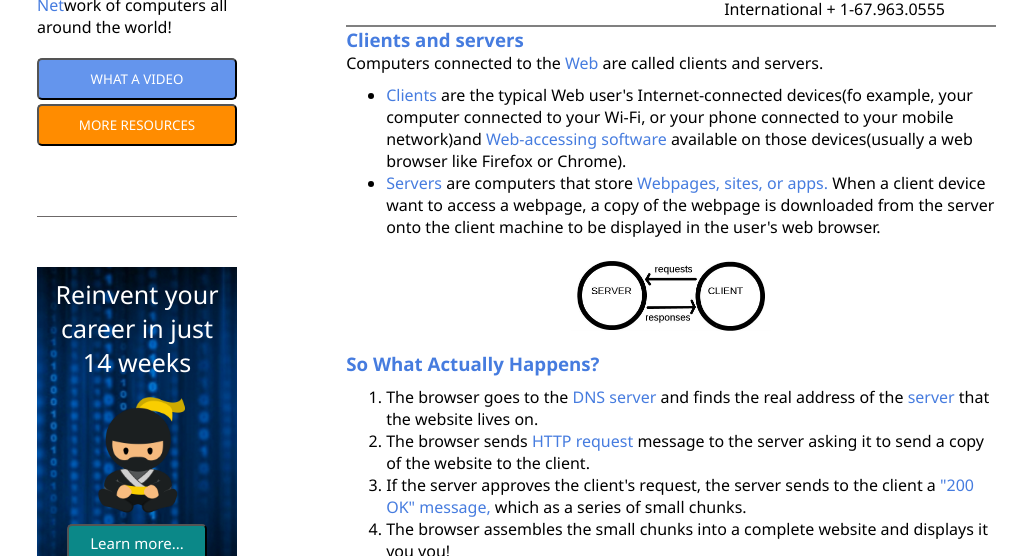
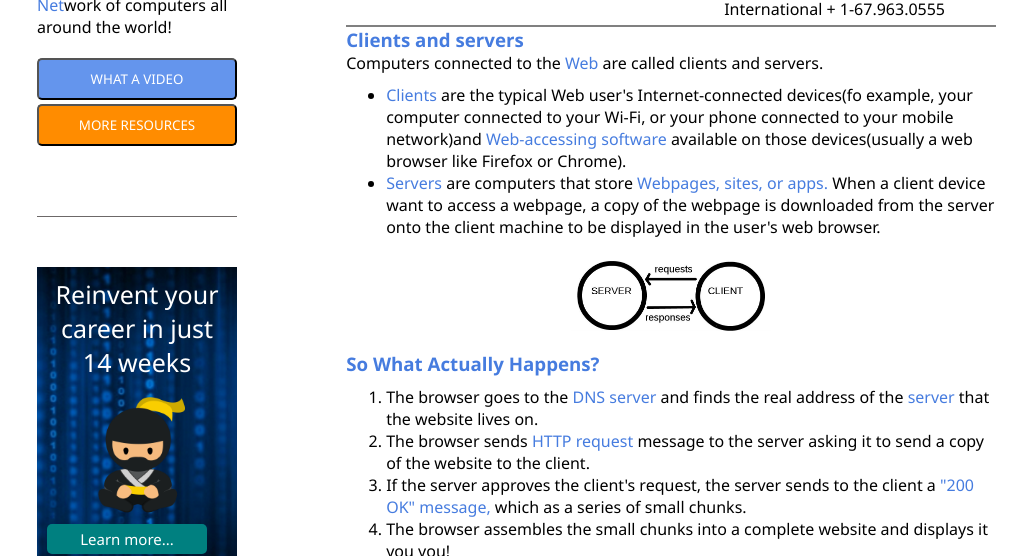
Before and after one commit to rashidjama/internet-assignment, a plain HTML site: page index.html in a window 1280 px wide. Shown: the part 244-800 px from the top of the page, without its empty margins (123-1156 px from the left). Drawn offline with Linux system fonts and the light colour scheme.

Commit message:
edited index and styles files

```diff
--- a/index.html
+++ b/index.html
@@ -21,7 +21,7 @@
         <div class="advertisement">
           <p>Reinvent your career in just 14 weeks</p>
           <img src="./images-2/ninja.png" alt="ninja picture">
-          <button><a href="https://www.codingdojo.com" target="blank">Learn more...</a></button>
+          <a href="https://www.codingdojo.com" target="blank">Learn more...</a>
         </div>
       </div>
       <div class="main_content">
--- a/style.css
+++ b/style.css
@@ -66,15 +66,16 @@
 .advertisement img {
   width: 100px;
 }
-.advertisement button {
+.advertisement a {
+  width: 150px;
+  color: white;
+  font-size: 15px;
   display: block;
-  margin: 0 auto 20px;
-  background-color: rgb(11, 136, 136);
-  font-size: 15px;
-}
-.advertisement button a {
-  color: white;
   text-decoration: none;
+  background-color: teal;
+  padding: 5px;
+  border-radius: 5px;
+  margin-bottom: 20px;
 }
 .border_line {
   border-bottom: 1px solid #6c6868;
```
